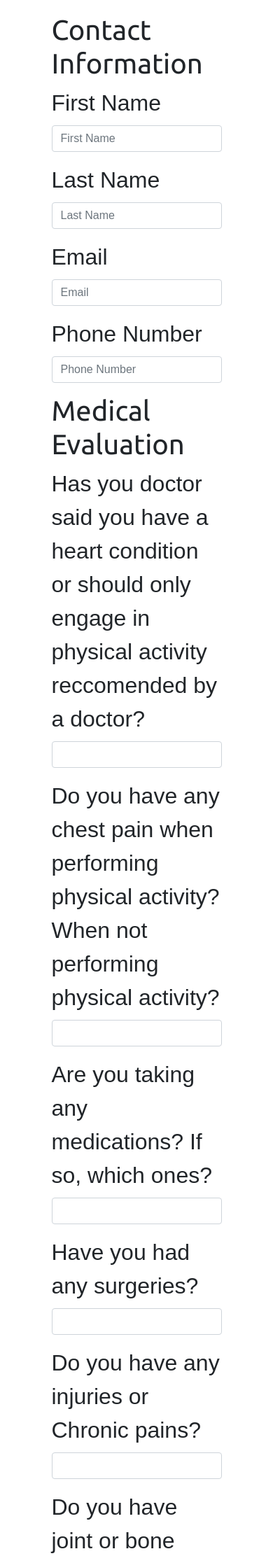
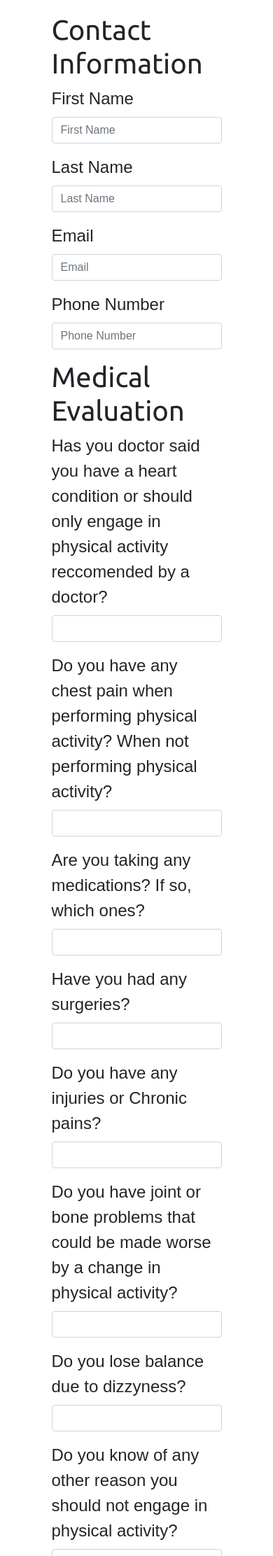
Before and after one commit to AndrewHicksFSU/AndrewHicksFSU.github.io, a PHP site: page /form.html in a window 390 px wide. Shown: the part 48-2271 px from the top of the page at 70% size. Run offline with PHP 8.4, Linux system fonts and the light colour scheme; some libraries are stand-ins or nearby versions; some web fonts are replaced.

Commit message:
Add files via upload

```diff
--- a/css/style.css
+++ b/css/style.css
@@ -179,5 +179,5 @@ FORM
 *************************************************/
 
 @media (max-width: 994px){
-	label {font-size: 2rem;}
+	label {font-size: 1.5rem;}
 }
```
